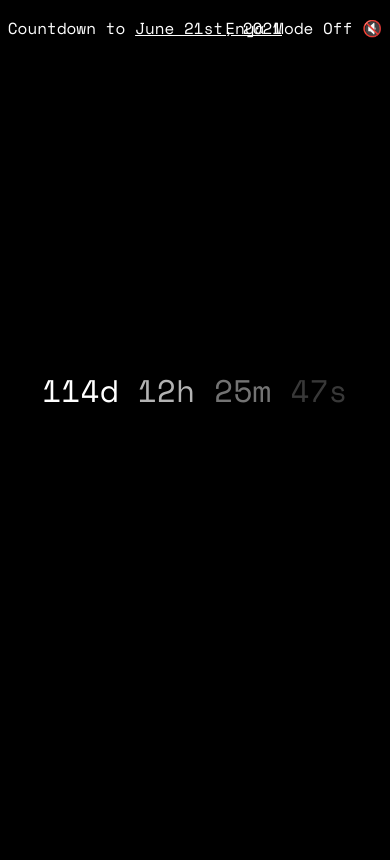
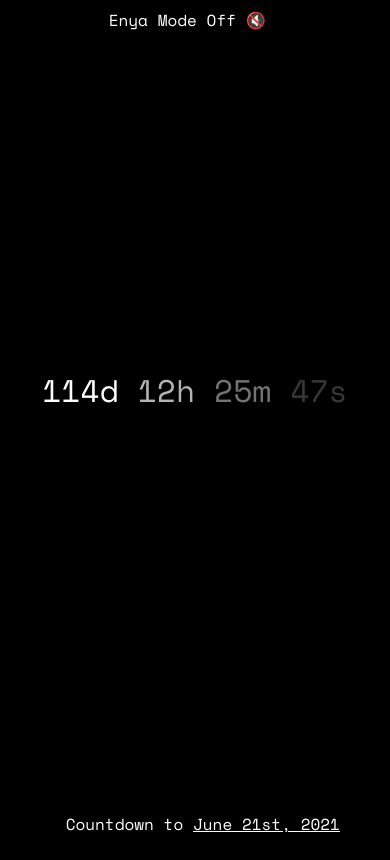
Before and after one commit to jun212021/countdown, a plain HTML site: page index.html in a window 390 px wide. Drawn offline with nearby package versions, Linux system fonts and the light colour scheme.

Commit message:
Update index.html

```diff
--- a/index.html
+++ b/index.html
@@ -112,6 +112,19 @@ body {
   @media only screen and (max-width: 768px) {
   .jun21 {margin-top:-16%;
 }
+
+	  .song {
+    text-align: center;
+    margin: 2%;
+	color: white;position:fixed;width:100%;top:0; }
+
+
+	.info{ font-family: 'Space Mono';
+    text-align: center;
+    margin: 2%;
+	color: white;position:fixed;width:100%;bottom:0; }
+
+
 }
 
 </style>
```
